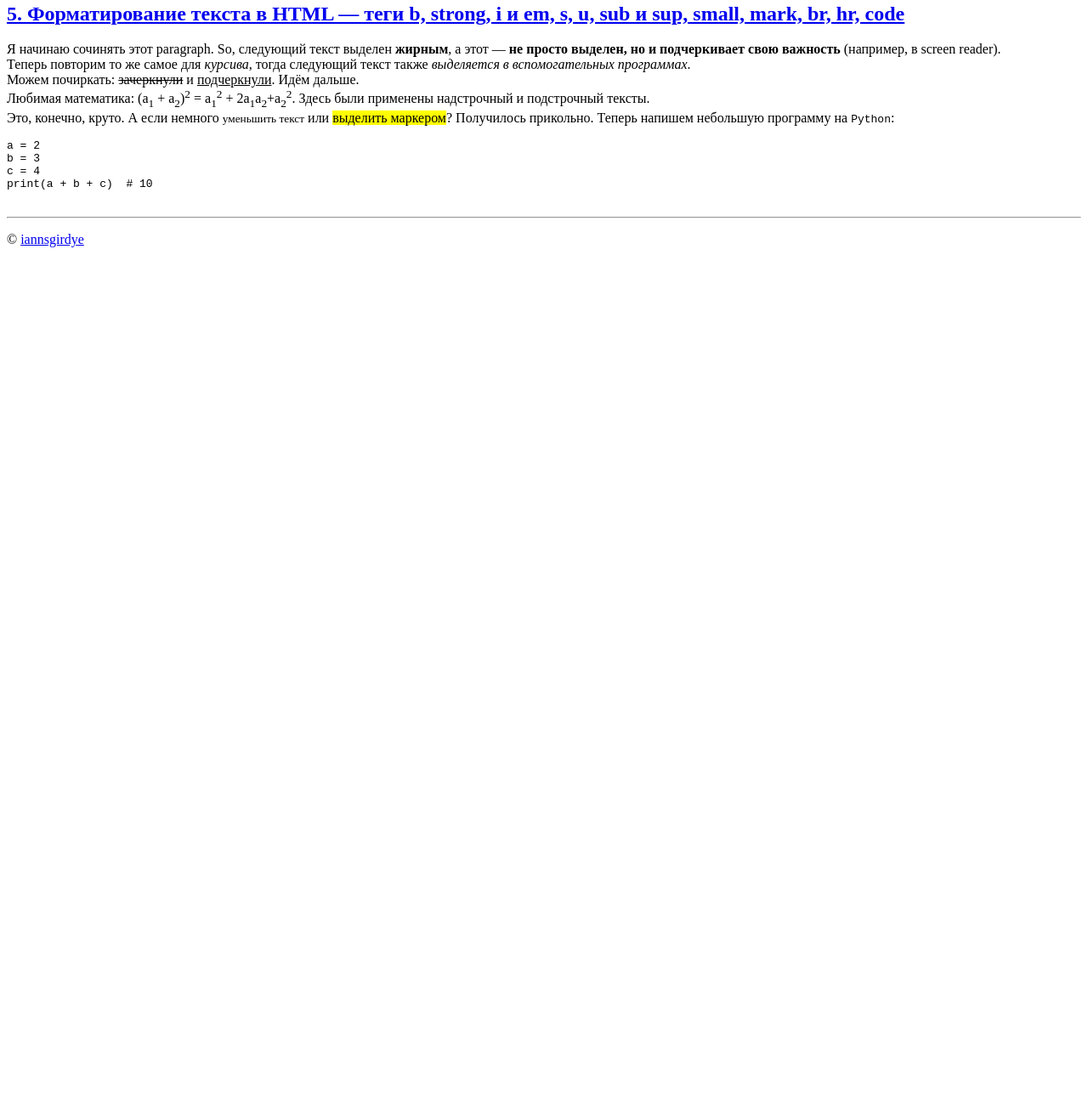
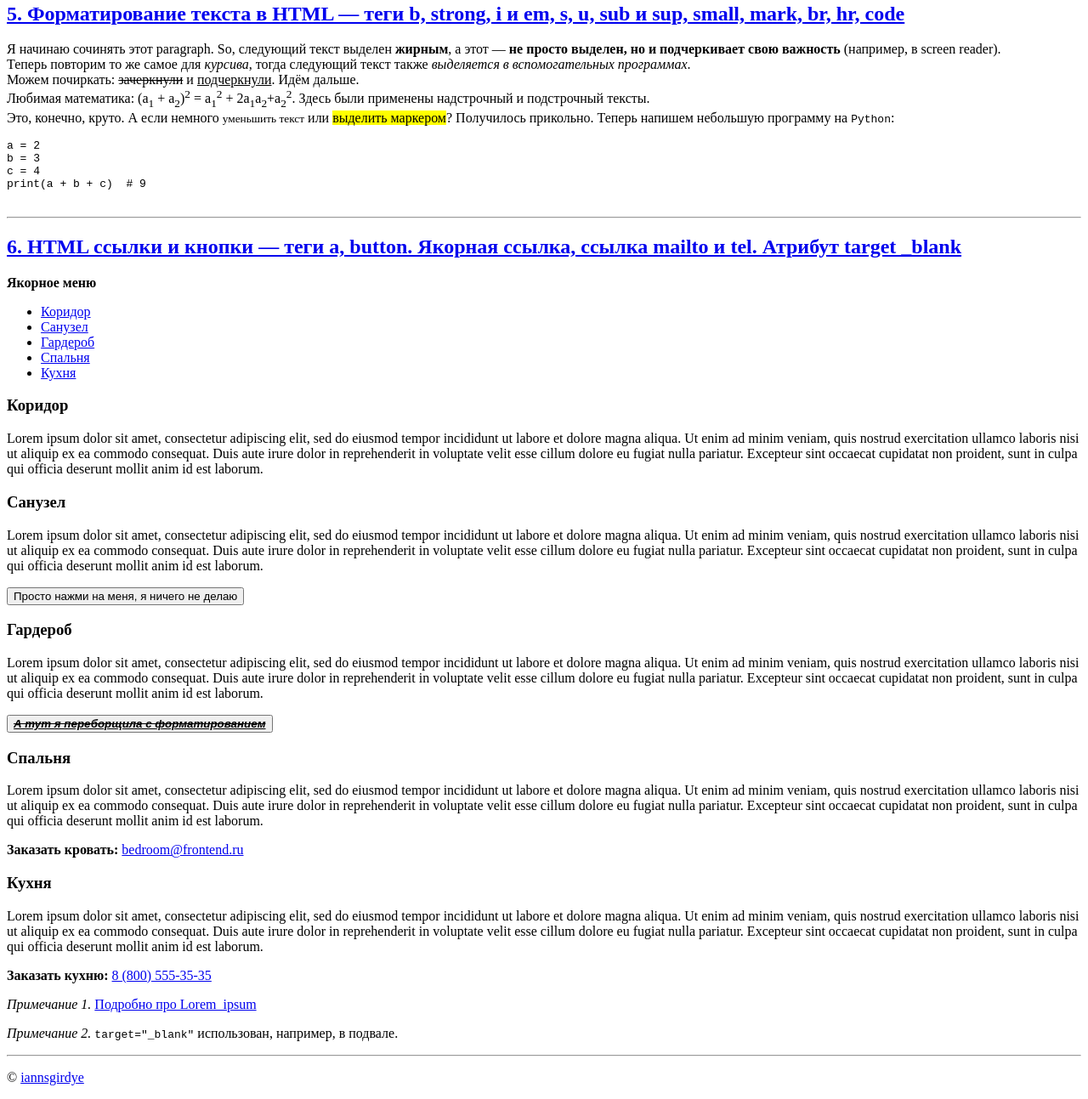
Before and after one commit to iannsgirdye/frontend, a plain HTML site: page html/helloWorld.html in a window 1280 px wide. Shown: the part 561-1854 px from the top of the page at 85% size. Before the commit the page ends 868 px from the top, so only its background shows below. Drawn offline with Linux system fonts and the light colour scheme.

Commit message:
Add lesson 6, add necessary <div> to lesson 4

```diff
--- a/html/helloWorld.html
+++ b/html/helloWorld.html
@@ -22,6 +22,7 @@
         <h2><a href="https://www.youtube.com/watch?v=ny-ouhU-cCc">
           4. HTML заголовки, параграфы и списки — теги h1-h6, p, ol, ul и li
         </a></h2>
+        <div>
           <p>Это параграф, а ниже — упорядоченный список (<code>ordered list</code>)</p>
           <ol>
             <li>Первый пункт</li>
@@ -29,6 +30,8 @@
             <li>Третий пункт</li>
             <li>Четвёртый пункт</li>
           </ol>
+        </div>
+        <div>
           <p>Это снова параграф, а ниже расположен маркированный список (<code>unordered list</code>)</p>
           <ul>
             <li>Живи, кайфуй, гуляй, играй.</li>
@@ -36,7 +39,8 @@
             <li>Чужих роняй, своих спасай.</li>
             <li>Пельмени, суп, картошка, чай.</li>
           </ul>
-        <p><i>Примечание.</i> Заголовки разного уровня в этой секции не проставляю, так как это делается на всей странице.</p>
+        </div>
+        <p><em>Примечание.</em> Заголовки разного уровня в этой секции не проставляю, так как это делается на всей странице.</p>
       </section>
       <hr />
       <section>
@@ -60,11 +64,83 @@
 a = 2
 b = 3
 c = 4
-print(a + b + c)  # 10
+print(a + b + c)  # 9
               </pre>
             </code>
           </div>
         </p>
+      </section>
+      <hr />
+      <section>
+        <h2><a href="https://www.youtube.com/watch?v=scB2C0uNV1s">
+          6. HTML ссылки и кнопки — теги a, button. Якорная ссылка, ссылка mailto и tel. Атрибут target _blank
+        </a></h2>
+        <div>
+          <p><b>Якорное меню</b></p>
+          <ul>
+            <li><a href="#holl">Коридор</a></li>
+            <li><a href="#bathroom">Санузел</a></li>
+            <li><a href="#wardrobe">Гардероб</a></li>
+            <li><a href="#bedroom">Спальня</a></li>
+            <li><a href="#kitchen">Кухня</a></li>
+          </ul>
+        </div>
+        <div>
+          <h3 id="holl">Коридор</h3>
+          <p>
+            Lorem ipsum dolor sit amet, consectetur adipiscing elit,
+            sed do eiusmod tempor incididunt ut labore et dolore magna aliqua.
+            Ut enim ad minim veniam, quis nostrud exercitation ullamco laboris nisi ut aliquip ex ea commodo consequat.
+            Duis aute irure dolor in reprehenderit in voluptate velit esse cillum dolore eu fugiat nulla pariatur.
+            Excepteur sint occaecat cupidatat non proident, sunt in culpa qui officia deserunt mollit anim id est laborum.
+          </p>
+        </div>
+        <div>
+          <h3 id="bathroom">Санузел</h3>
+          <p>
+            Lorem ipsum dolor sit amet, consectetur adipiscing elit,
+            sed do eiusmod tempor incididunt ut labore et dolore magna aliqua.
+            Ut enim ad minim veniam, quis nostrud exercitation ullamco laboris nisi ut aliquip ex ea commodo consequat.
+            Duis aute irure dolor in reprehenderit in voluptate velit esse cillum dolore eu fugiat nulla pariatur.
+            Excepteur sint occaecat cupidatat non proident, sunt in culpa qui officia deserunt mollit anim id est laborum.
+          </p>
+          <button type="button">Просто нажми на меня, я ничего не делаю</button>
+        </div>
+        <div>
+          <h3 id="wardrobe">Гардероб</h3>
+          <p>
+            Lorem ipsum dolor sit amet, consectetur adipiscing elit,
+            sed do eiusmod tempor incididunt ut labore et dolore magna aliqua.
+            Ut enim ad minim veniam, quis nostrud exercitation ullamco laboris nisi ut aliquip ex ea commodo consequat.
+            Duis aute irure dolor in reprehenderit in voluptate velit esse cillum dolore eu fugiat nulla pariatur.
+            Excepteur sint occaecat cupidatat non proident, sunt in culpa qui officia deserunt mollit anim id est laborum.
+          </p>
+          <button type="button"><b><i><s><u>А тут я переборщила с форматированием</u></s></i></b></button>
+        </div>
+        <div>
+          <h3 id="bedroom">Спальня</h3>
+          <p>
+            Lorem ipsum dolor sit amet, consectetur adipiscing elit,
+            sed do eiusmod tempor incididunt ut labore et dolore magna aliqua.
+            Ut enim ad minim veniam, quis nostrud exercitation ullamco laboris nisi ut aliquip ex ea commodo consequat.
+            Duis aute irure dolor in reprehenderit in voluptate velit esse cillum dolore eu fugiat nulla pariatur.
+            Excepteur sint occaecat cupidatat non proident, sunt in culpa qui officia deserunt mollit anim id est laborum.
+          </p>
+          <p><b>Заказать кровать:</b> <a href="mailto:bedroom@frontend.ru">bedroom@frontend.ru</a></p>
+        </div>
+        <div>
+          <h3 id="kitchen">Кухня</h3>
+          <p>
+            Lorem ipsum dolor sit amet, consectetur adipiscing elit,
+            sed do eiusmod tempor incididunt ut labore et dolore magna aliqua.
+            Ut enim ad minim veniam, quis nostrud exercitation ullamco laboris nisi ut aliquip ex ea commodo consequat.
+            Duis aute irure dolor in reprehenderit in voluptate velit esse cillum dolore eu fugiat nulla pariatur.
+            Excepteur sint occaecat cupidatat non proident, sunt in culpa qui officia deserunt mollit anim id est laborum.
+          </p>
+          <p><b>Заказать кухню:</b> <a href="tel:88005553535">8 (800) 555-35-35</a></p>
+        </div>
+        <p><em>Примечание 1.</em> <a href="https://ru.wikipedia.org/wiki/Lorem_ipsum">Подробно про Lorem_ipsum</a></p>
+        <p><em>Примечание 2.</em> <code>target="_blank"</code> использован, например, в подвале.</p>
       </section>
       <hr />
     </main>
```
Lines whose indentation alone changed are shown as unchanged.
